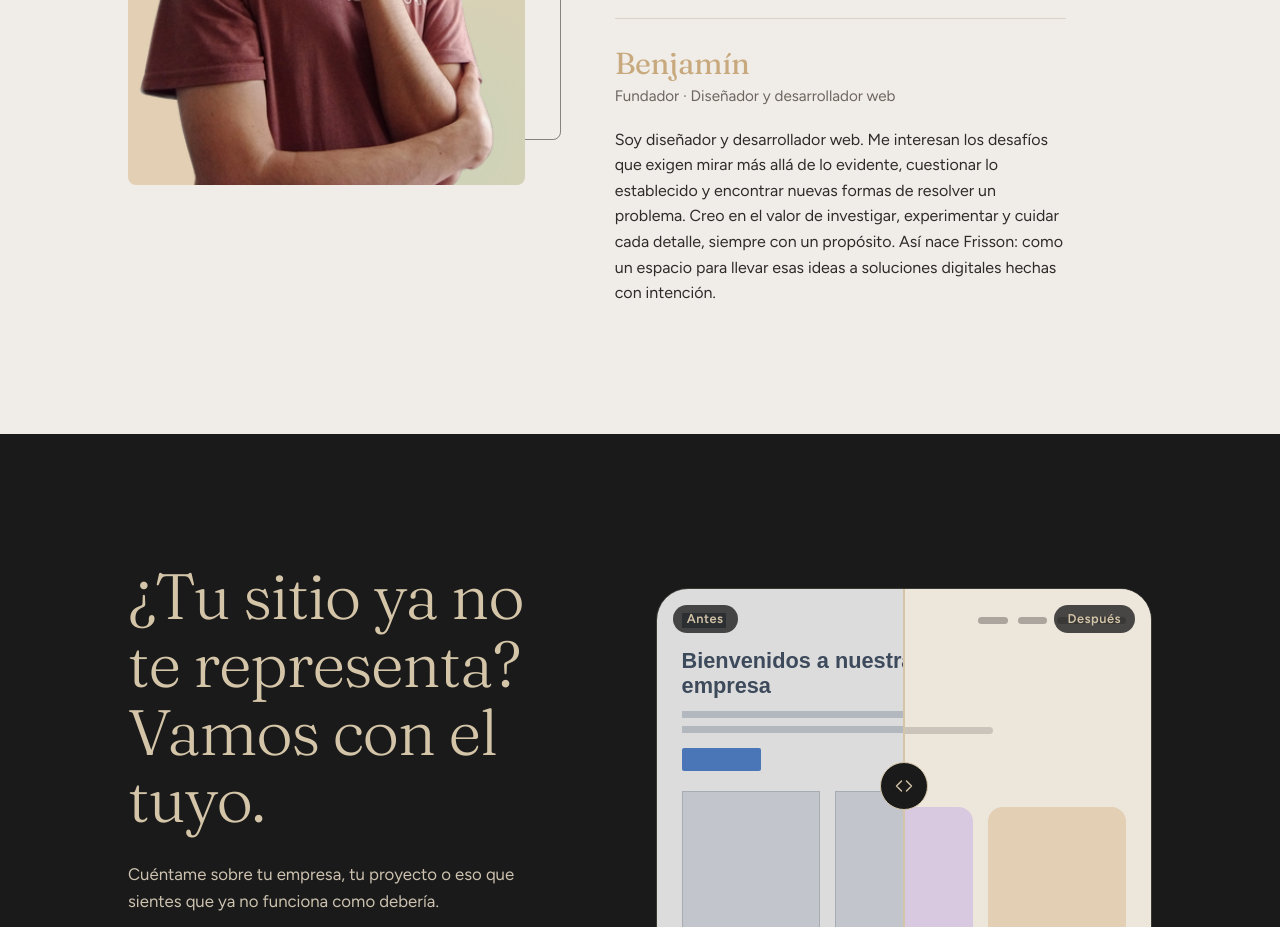
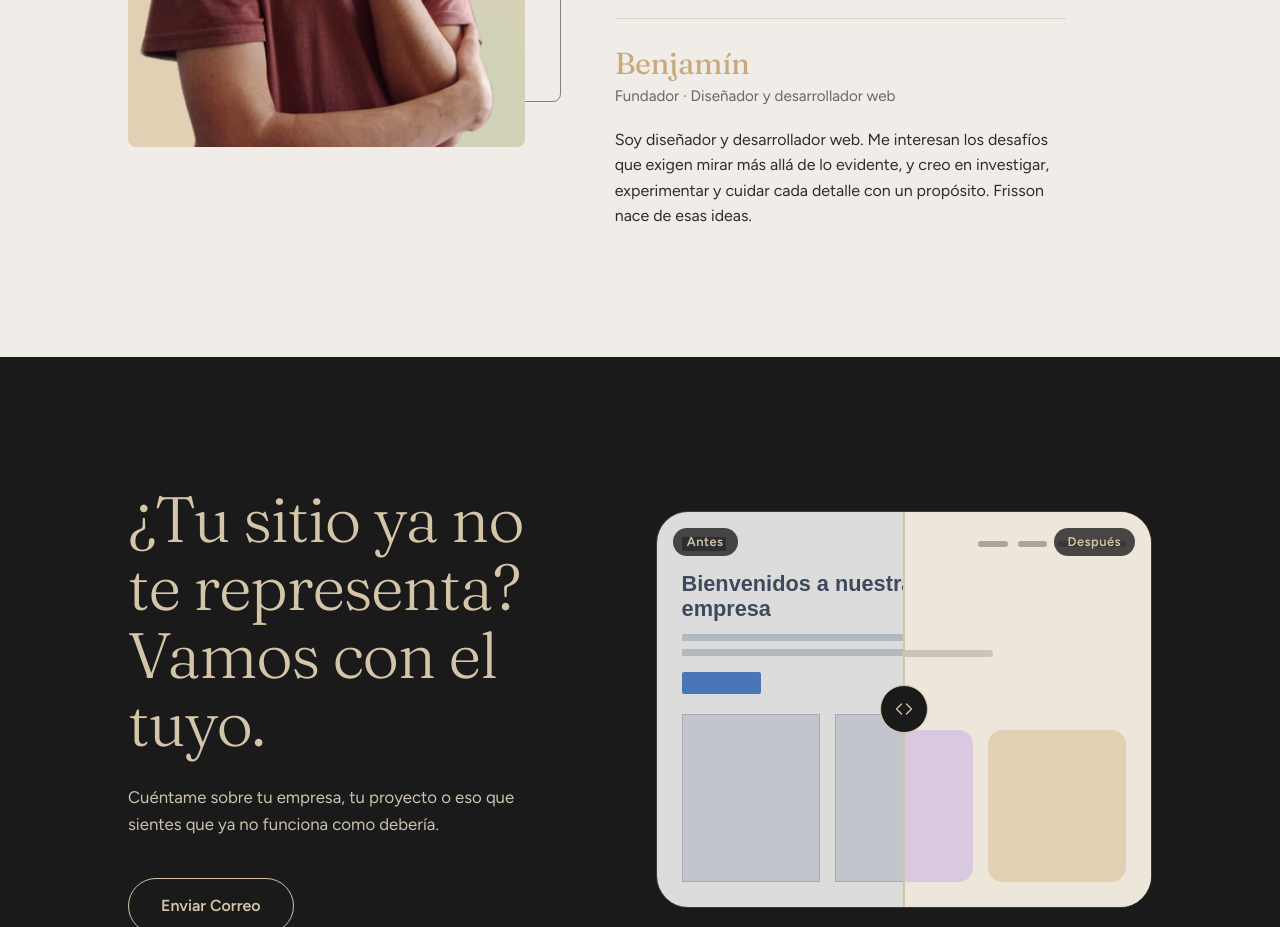
Before and after one commit to FrissonStudio/frisson-studio, a React (Vite) app: page / in a window 1280 px wide. Shown: the part 5220-6147 px from the top of the page. Built offline with nearby package versions, Linux system fonts and the light colour scheme.

Commit message:
resumido

```diff
--- a/src/components/Studio/Estudio.jsx
+++ b/src/components/Studio/Estudio.jsx
@@ -35,14 +35,7 @@ export default function Estudio() {
                                 Fundador · Diseñador y desarrollador web
                             </p>
                             <p className="estudio__bio">
-                                Soy diseñador y desarrollador web. Me interesan
-                                los desafíos que exigen mirar más allá de lo
-                                evidente, cuestionar lo establecido y encontrar
-                                nuevas formas de resolver un problema. Creo en
-                                el valor de investigar, experimentar y cuidar
-                                cada detalle, siempre con un propósito. Así nace
-                                Frisson: como un espacio para llevar esas ideas
-                                a soluciones digitales hechas con intención.
+                                Soy diseñador y desarrollador web. Me interesan los desafíos que exigen mirar más allá de lo evidente, y creo en investigar, experimentar y cuidar cada detalle con un propósito. Frisson nace de esas ideas.
                             </p>
                         </div>
                     </div>
```
